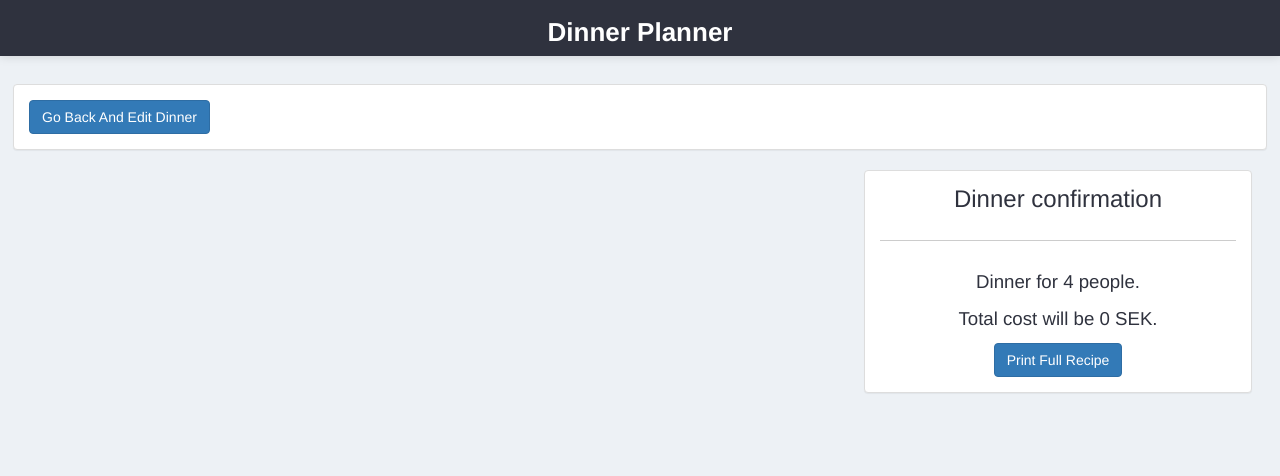
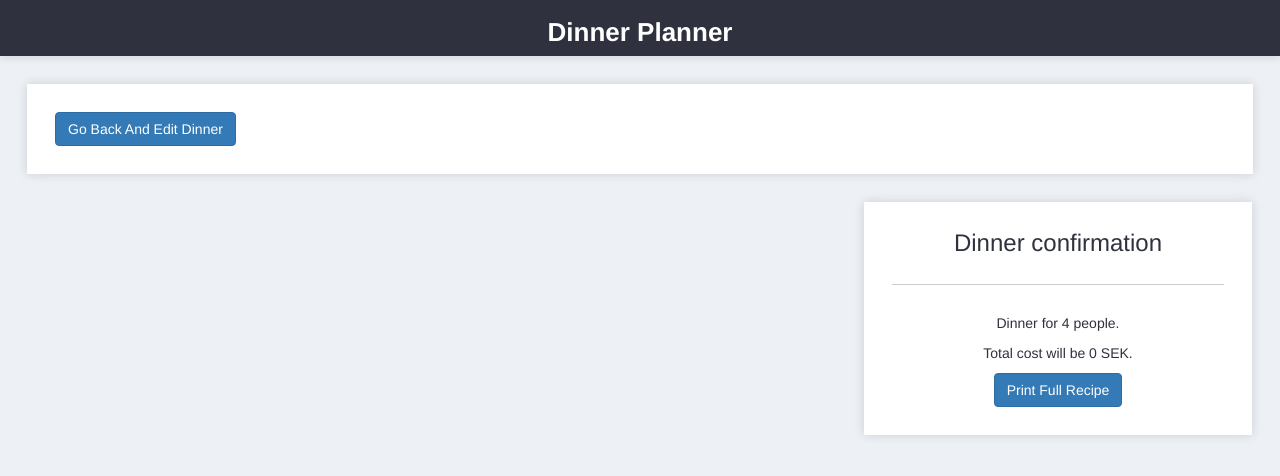
Before and after one commit to jordanrye/DH2642_lab4, a React (Create React App) app: page /overview in a window 1280 px wide. Shown: the top 476 px of the page. Built offline with nearby package versions, Linux system fonts and the light colour scheme.

Commit message:
Overview formatting

```diff
--- a/src/Overview/Overview.css
+++ b/src/Overview/Overview.css
@@ -1,10 +1,27 @@
 .Overview {
-  margin: 7vh auto 0 auto;
-  font-size: 14pt;
+  margin: 7vh 0 0 0;
+  font-size: 14px;
   padding: 2rem;
   text-align: justify;
-	display: block;
+  display: block;
 }
+.OverviewHeader {
+	background-color: #FFF;
+	box-shadow: 0px 0px 10px rgba(0, 0, 0, 0.15);
+    margin: 0 1rem 2rem 1rem;
+    padding: 2rem;
+}
+.OverviewSummary {
+    background-color: #FFF;
+    box-shadow: 0px 0px 10px rgba(0, 0, 0, 0.15);
+    margin-bottom: 2rem;
+    padding: 2rem;
+}
+.OverviewPrice {
+    padding:10px;
+    border-top: 1px solid #ddd;
+}
+
 
 .dinnerConfirmText {
   text-align: center;
@@ -12,6 +29,34 @@
   border-bottom: 1px solid #ccc;
 }
 
-.crop {
+
+.results-panel {
+	margin: 0 -2rem 0 0;
+}
+.results-panel .row {
+    margin: 0;
+}
+.results-panel .col-sm-4 {
+    padding-left: 0;
+	padding-right: 2rem;
+}
+.results-panel .panel {
+	margin-bottom: 2rem;
+    background-color: #FFF;
+    box-shadow: 0px 0px 10px rgba(0, 0, 0, 0.15);
+	border: 0px;
+	border-radius: 0px;
+}
+.results-panel .panel-body {
+	margin: 0px;
+	padding: 0px;
+	max-height: 15vh;
+	overflow: hidden;
+}
+.results-panel .panel-footer {
+	background-color: #ffffff;
+    border-top: 0px;
+}
+.results-panel .crop img {
 	min-width: 150px;
 }
--- a/src/Overview/Overview.js
+++ b/src/Overview/Overview.js
@@ -1,5 +1,5 @@
 import React, { Component } from 'react';
-import { Col, Panel } from 'react-bootstrap';
+import { Row, Col, Panel } from 'react-bootstrap';
 import './Overview.css';
 import { Link } from 'react-router-dom';
 
@@ -18,6 +18,7 @@ class Overview extends Component {
   render() {
     let dishInfos =
       this.state.selectedDishes.map((selectedDish) =>
+        <Col sm={4}>
           <Panel>
             <Panel.Body>
               <div className="crop">
@@ -26,38 +27,37 @@ class Overview extends Component {
             </Panel.Body>
             <Panel.Footer>
               {selectedDish.title}
-            <div className="pull-right">
+            </Panel.Footer>
+            <div className="OverviewPrice">
               {this.props.model.getPriceOfDish(selectedDish)} SEK
             </div>
-          </Panel.Footer>
           </Panel>
+        </Col>
       )
 
     return (
       <Col sm={12} className="text-center Overview">
-        <Panel>
-          <Panel.Body>
+        <div className="OverviewHeader">
           <Link to="/search">
             <button className="btn btn-primary">Go Back And Edit Dinner</button>
           </Link>
-          </Panel.Body>
-        </Panel>
+        </div>
 
         <div className="container-fluid">
           <Col xs={8}>
+            <Row className="results-panel">
               {dishInfos}
+            </Row>
           </Col>
           <Col xs={4} className="text-center">
-            <Panel>
-              <Panel.Body>
+            <div className="OverviewSummary">
               <h3 className="dinnerConfirmText">Dinner confirmation</h3>
               <p>Dinner for {this.state.numberOfGuests} people.</p>
               <p>Total cost will be {this.state.totalMenuPrice} SEK.</p>
               <Link to="/printout">
                 <button className="btn btn-primary">Print Full Recipe</button>
               </Link>
-              </Panel.Body>
-            </Panel>
+            </div>
           </Col>
         </div>
       </Col>
```
Lines whose indentation alone changed are shown as unchanged.
